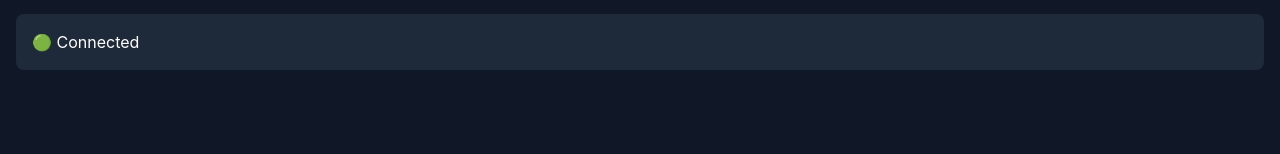
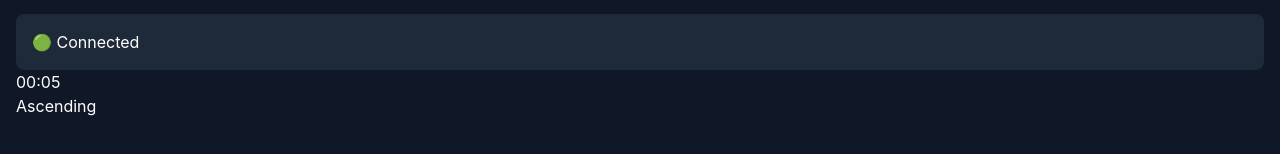
Before and after one commit to clxrie/rocket-simulator, a React (Vite) app: page / in a window 1280 px wide. Shown: the part 638-792 px from the top of the page. Built offline with nearby package versions, Linux system fonts and the light colour scheme.

Commit message:
added mission status

```diff
--- a/src/App.tsx
+++ b/src/App.tsx
@@ -5,6 +5,8 @@ import FuelBar from "./components/gauges/FuelBar"
 import AngleDisplay from "./components/gauges/AngleDisplay"
 import FlightChart from "./components/charts/FlightChart"
 import ConnectionStatus from "./components/status/ConnectionStatus"
+import MissionTimer from "./components/status/MissionTimer"
+import MissionStatus from "./components/status/MissionStatus"
 
 export default function App() {
   return (
@@ -16,6 +18,8 @@ export default function App() {
       <AngleDisplay D={flightData[150].D} />
       <FlightChart />
       <ConnectionStatus connected={true} />
+      <MissionTimer />
+      <MissionStatus V={flightData[300].V} F={flightData[300].F} />
     </div>
   )
 }
--- a/src/components/status/MissionStatus.tsx
+++ b/src/components/status/MissionStatus.tsx
@@ -0,0 +1,22 @@
+function MissionStatus({V,F} : {V:number, F: number}){
+
+    function missionstat(){
+        if( F>0 ){
+            return "Ascending";
+        }
+        else if(F === 0 && V > 0){
+            return "Coasting";
+        }
+        else if(V <= 0){
+            return "Descending";
+        }
+    }
+
+    return(
+                <div>
+                    {missionstat()}
+                </div>
+            );
+}
+
+export default MissionStatus;
--- a/src/components/status/MissionTimer.tsx
+++ b/src/components/status/MissionTimer.tsx
@@ -0,0 +1,27 @@
+import { useEffect, useState } from "react";
+
+function MissionTimer(){
+    const [seconds, setSeconds] = useState(0);
+
+    useEffect(() => {
+        const intervalID = setInterval(() => {
+            setSeconds((s) => s + 1);
+        }, 1000);
+
+        return() => clearInterval(intervalID);
+    }, []);
+
+    function formatTime(){
+        const minutes = Math.floor(seconds/60).toString().padStart(2, '0')
+        const remaining = (seconds % 60).toString().padStart(2, '0');
+        return `${minutes}:${remaining}`;
+    }
+
+    return(
+            <div>
+                {formatTime()}
+            </div>
+    );
+}
+
+export default MissionTimer;
```
